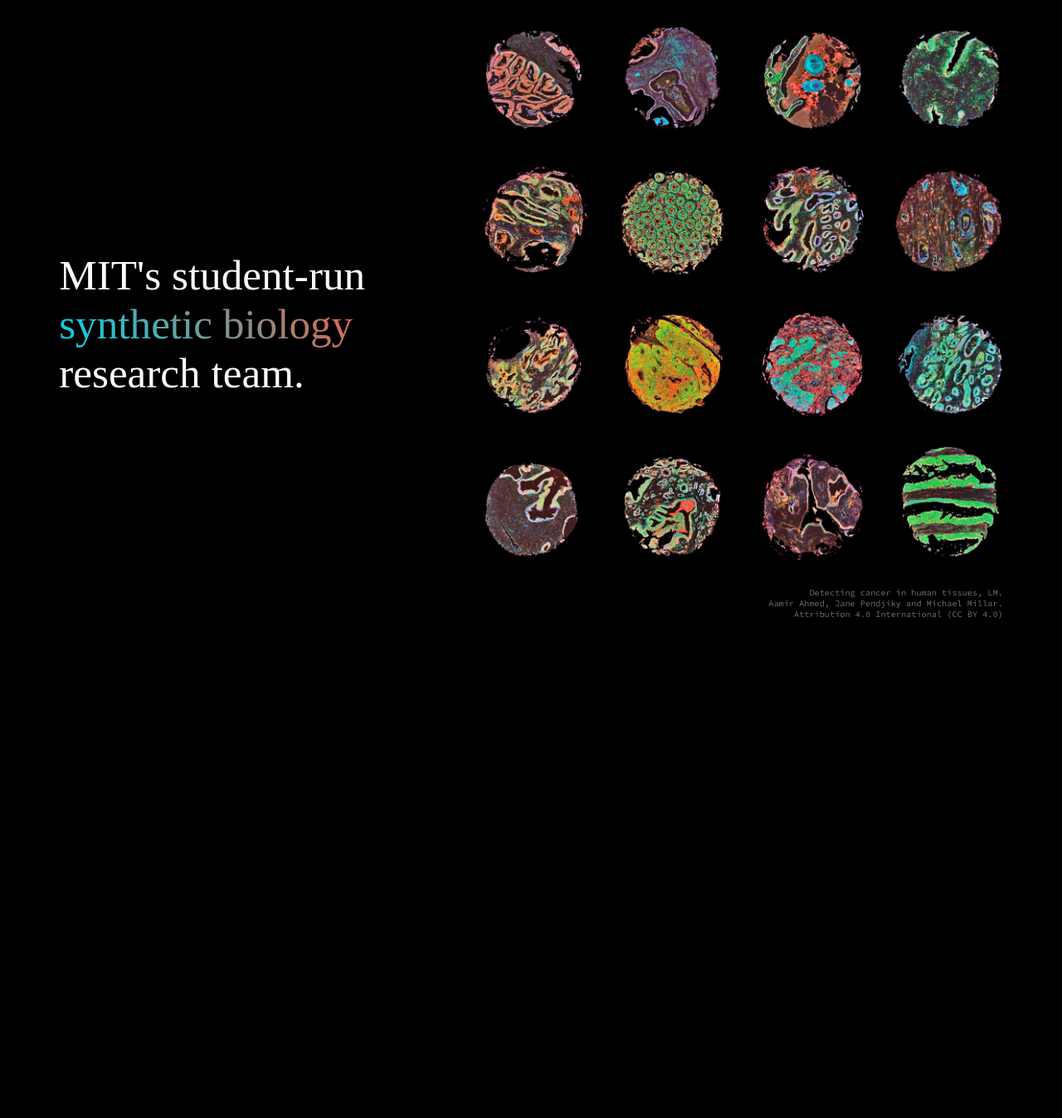
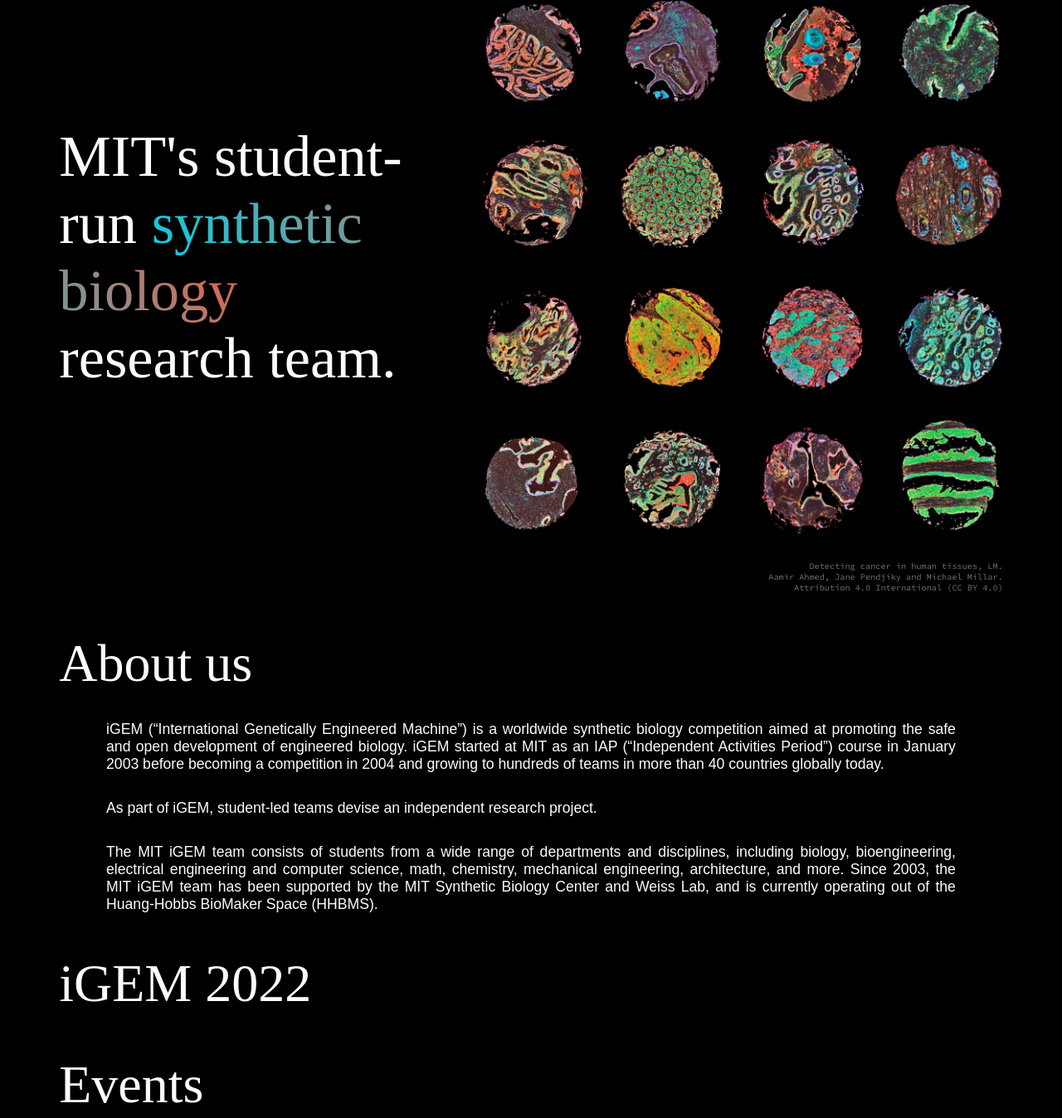
Before and after one commit to mit-igem/mit-igem.github.io, a Gatsby site: page / in a window 1280 px wide. Shown: the part 119-1467 px from the top of the page at 83% size. Before the commit the page ends 930 px from the top, so only its background shows below. Built offline with nearby package versions, Linux system fonts and the light colour scheme; Gatsby itself is replaced by a stand-in of ours; a web font is replaced by a local one.

Commit message:
change fonts

```diff
--- a/src/pages/index.js
+++ b/src/pages/index.js
@@ -8,7 +8,7 @@
   <Layout>
     <div className={styles.mainContainer}>
       <main>
-        <div className={styles.hero}>
+        <section className={styles.hero}>
           <div className={styles.heroTextContainer}>
             <h1 className={styles.heroText}>
               MIT's student-run <span>synthetic biology</span> research team.
@@ -21,7 +21,46 @@
             <p>Aamir Ahmed, Jane Pendjiky and Michael Millar.</p>
             <p>Attribution 4.0 International (CC BY 4.0)</p>
           </div>
-        </div>
+        </section>
+
+        <section className={styles.section}>
+          <h1>About us</h1>
+          <p>
+            iGEM (“International Genetically Engineered Machine”) is a worldwide
+            synthetic biology competition aimed at promoting the safe and open
+            development of engineered biology. iGEM started at MIT as an IAP
+            (“Independent Activities Period”) course in January 2003 before
+            becoming a competition in 2004 and growing to hundreds of teams in
+            more than 40 countries globally today.
+          </p>
+
+          <p>
+            As part of iGEM, student-led teams devise an independent research
+            project.
+          </p>
+
+          <p>
+            The MIT iGEM team consists of students from a wide range of
+            departments and disciplines, including biology, bioengineering,
+            electrical engineering and computer science, math, chemistry,
+            mechanical engineering, architecture, and more. Since 2003, the MIT
+            iGEM team has been supported by the MIT Synthetic Biology Center and
+            Weiss Lab, and is currently operating out of the Huang-Hobbs
+            BioMaker Space (HHBMS).
+          </p>
+        </section>
+
+        <section className={styles.section}>
+          <h1>iGEM 2022</h1>
+        </section>
+
+        <section className={styles.section}>
+          <h1>Events</h1>
+        </section>
+
+        <section className={styles.section}>
+          <h1>Sponsors</h1>
+        </section>
       </main>
     </div>
   </Layout>
--- a/src/styles/all.scss
+++ b/src/styles/all.scss
@@ -12,6 +12,7 @@
     background-color: black;
     color: $off-white;
     font-family: $serif;
+    padding-bottom: 2rem;
 }
 
 h1 {
--- a/src/styles/fonts.scss
+++ b/src/styles/fonts.scss
@@ -1,6 +1,11 @@
 @import url("https://use.typekit.net/hfp7dqr.css");
 @import url('https://fonts.googleapis.com/css2?family=Source+Code+Pro:ital,wght@0,400;0,700;1,400;1,700&display=swap');
 
-$serif: "Source Serif Pro", serif;
+// $serif: "Source Serif Pro", serif;
+// $serif: ltc-caslon-pro, serif;
+// $serif: essonnes-headline, serif;
+// $serif: freight-big-pro, serif;
+// $serif: adobe-garamond-pro, serif;
+$serif: garamond-premier-pro-display, serif;
 $sans: "Soleil", sans-serif;
 $mono: "Source Code Pro", monospace;
--- a/src/styles/index.module.scss
+++ b/src/styles/index.module.scss
@@ -11,11 +11,12 @@
 
 span {
     @include gradients.gradient;
+    font-weight: 400;
 }
 
 .hero {
-    margin-top: 4em;
-    margin-bottom: 4em;
+    margin-top: 2rem;
+    margin-bottom: 3rem;
     display: flex;
     justify-content: space-between;
     align-items: center;
@@ -26,7 +27,9 @@
 }
 
 .heroText {
-    font-size: min(72px, 4vw);
+    transform: translateY(-3rem);
+    font-size: min(80px, 5.5vw);
+    font-weight: 300;
 }
 
 .heroImageContainer {
@@ -49,3 +52,20 @@
         color: #707070;
     }
 }
+
+.section {
+    margin-top: 3rem;
+    margin-bottom: 3rem;
+
+    h1 {
+        font-size: 4rem;
+    }
+
+    p {
+        font-family: $sans;
+        text-align: justify;
+        margin: 2rem auto;
+        width: min(110ch, 90%);
+        font-size: 1.1rem;
+    }
+}
```
